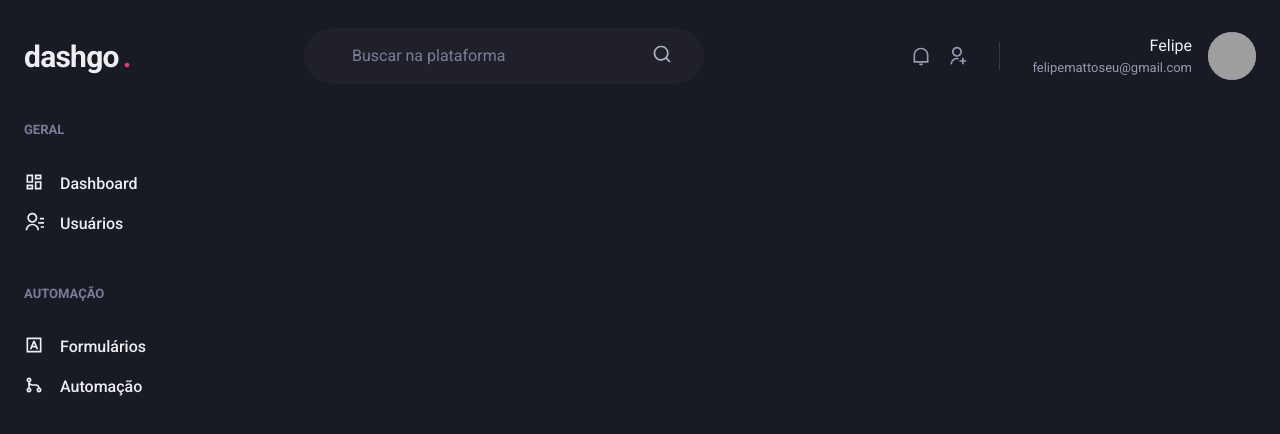
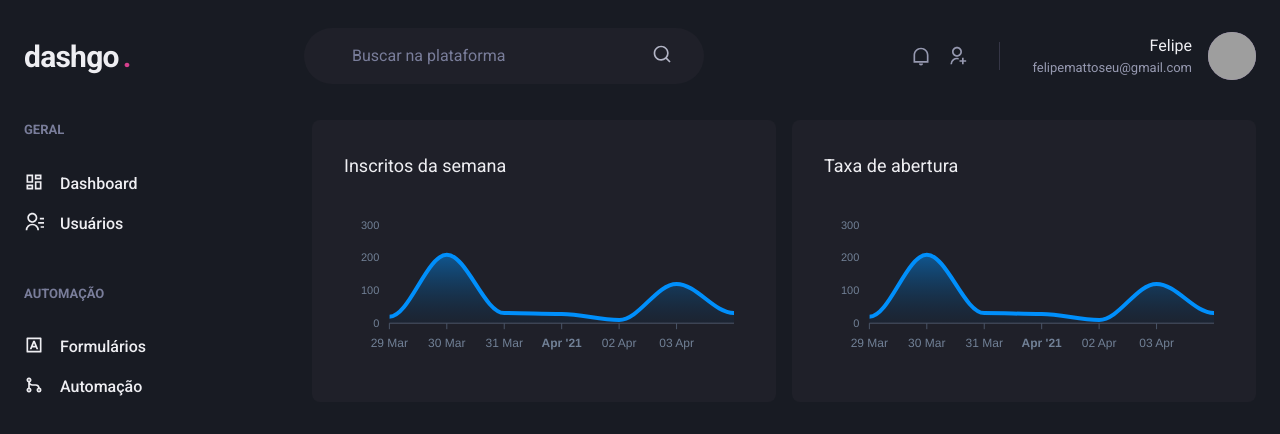
Before and after one commit to felipe-jm/ignite-react-dashgo, a Next.js app: page /dashboard in a window 1280 px wide. Shown: the top 434 px of the page. Built offline with nearby package versions, Linux system fonts and the light colour scheme; grey boxes are pictures that could not be loaded.

Commit message:
Add Dashboard Page

```diff
--- a/package.json
+++ b/package.json
@@ -12,9 +12,11 @@
     "@chakra-ui/react": "^1.4.2",
     "@emotion/react": "^11.1.5",
     "@emotion/styled": "^11.1.5",
+    "apexcharts": "^3.26.0",
     "framer-motion": "^4.1.2",
     "next": "10.1.3",
     "react": "17.0.2",
+    "react-apexcharts": "^1.3.7",
     "react-dom": "17.0.2",
     "react-icons": "^4.2.0"
   },
--- a/src/pages/dashboard.tsx
+++ b/src/pages/dashboard.tsx
@@ -1,7 +1,63 @@
-import { Flex } from "@chakra-ui/react";
+import dynamic from "next/dynamic";
+
+import { Flex, SimpleGrid, Box, Text, theme } from "@chakra-ui/react";
 
 import { Header } from "components/Header";
 import { Sidebar } from "components/Sidebar";
+
+const Chart = dynamic(() => import("react-apexcharts"), {
+  ssr: false,
+});
+
+const options = {
+  chart: {
+    toolbar: {
+      show: false,
+    },
+    zoom: {
+      enable: false,
+    },
+    foreColor: theme.colors.gray[500],
+  },
+  grid: {
+    show: false,
+  },
+  dataLabels: {
+    enabled: false,
+  },
+  tooltip: {
+    enabled: false,
+  },
+  xaxis: {
+    type: "datetime",
+    axisBorder: {
+      color: theme.colors.gray[600],
+    },
+    axisTicks: {
+      color: theme.colors.gray[600],
+    },
+    categories: [
+      "2021-04-04T00:00.000Z",
+      "2021-04-03T00:00.000Z",
+      "2021-04-02T00:00.000Z",
+      "2021-04-01T00:00.000Z",
+      "2021-03-31T00:00.000Z",
+      "2021-03-30T00:00.000Z",
+      "2021-03-29T00:00.000Z",
+    ],
+  },
+  fill: {
+    opacity: 0.3,
+    type: "gradient",
+    gradient: {
+      shade: "dark",
+      opacityFrom: 0.7,
+      opacityTo: 0.3,
+    },
+  },
+};
+
+const series = [{ name: "series1", data: [31, 120, 10, 28, 31, 209, 20] }];
 
 const Dashboard = () => (
   <Flex direction="column" h="100vh">
@@ -9,6 +65,21 @@ const Dashboard = () => (
 
     <Flex w="100%" my="6" maxWidth={1480} mx="auto" px="6">
       <Sidebar />
+
+      <SimpleGrid flex="1" gap="4" minChildWidth="320px" align="flex-start">
+        <Box p="8" bg="gray.800" borderRadius={8} pb="4">
+          <Text fontSize="lg" mb="4">
+            Inscritos da semana
+          </Text>
+          <Chart options={options} series={series} type="area" height={160} />
+        </Box>
+        <Box p="8" bg="gray.800" borderRadius={8}>
+          <Text fontSize="lg" mb="4">
+            Taxa de abertura
+          </Text>
+          <Chart options={options} series={series} type="area" height={160} />
+        </Box>
+      </SimpleGrid>
     </Flex>
   </Flex>
 );
```
Also changed, not shown: 1 other file (tests, documents, lock files or other folders).
